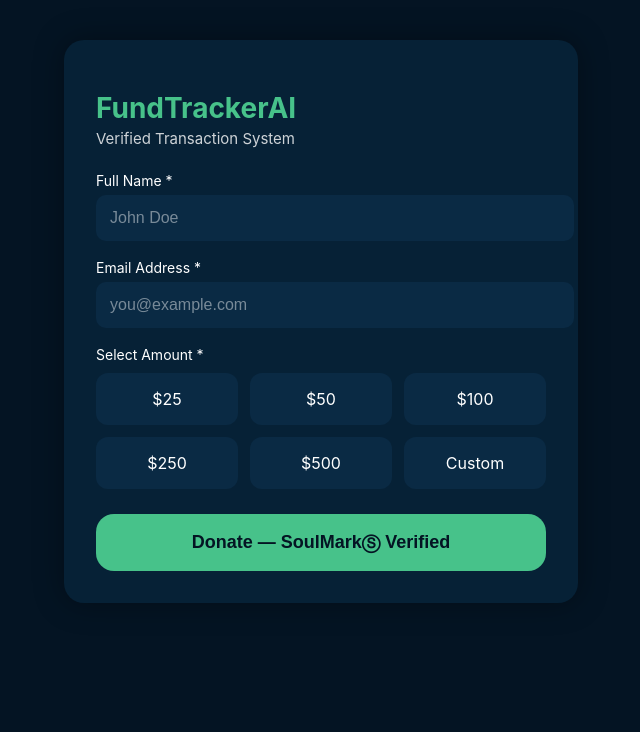
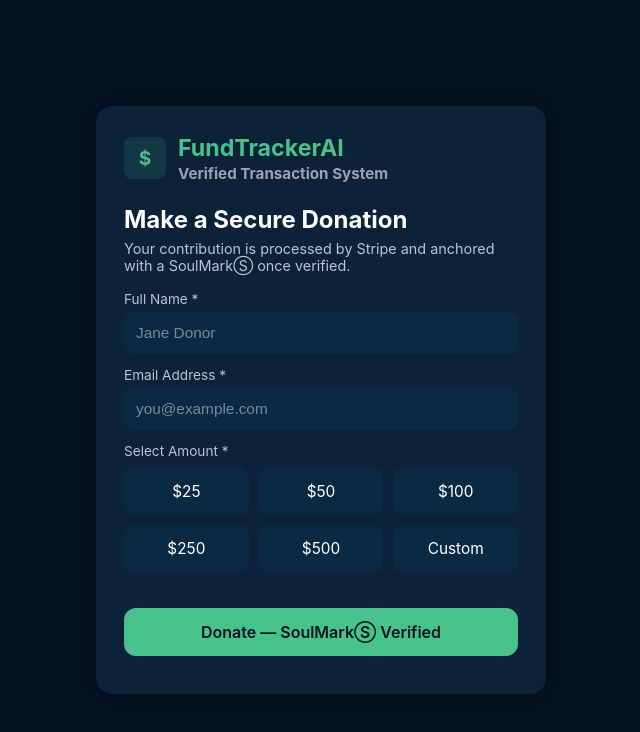
Before and after one commit to AdrianTRUFiT/fundtrackerai-, a plain HTML site: page public/index.html in a window 1280 px wide. Shown: the whole page, without its empty margins (319-959 px from the left). Drawn offline with Linux system fonts and the light colour scheme.

Commit message:
Update index.html

```diff
--- a/public/index.html
+++ b/public/index.html
@@ -2,147 +2,36 @@
 <html lang="en">
 <head>
   <meta charset="UTF-8" />
+  <title>FundTrackerAI — Donate</title>
   <meta name="viewport" content="width=device-width, initial-scale=1.0" />
-<title>FundTrackerAI — Donate</title>
-
-<style>
-/* ------------------------------------------------ */
-/* GLOBAL STYLING                                   */
-/* ------------------------------------------------ */
-body {
-  margin: 0;
-  padding: 0;
-  background: #041423;
-  font-family: "Inter", sans-serif;
-  color: white;
-  display: flex;
-  justify-content: center;
-  align-items: flex-start;
-  min-height: 100vh;
-  padding: 40px 20px;
-}
-
-.container {
-  width: 100%;
-  max-width: 450px;
-  background: #062136;
-  padding: 32px;
-  border-radius: 20px;
-  box-shadow: 0 0 30px rgba(0,0,0,0.35);
-}
-
-/* ------------------------------------------------ */
-/* HEADERS                                          */
-/* ------------------------------------------------ */
-h1 {
-  font-size: 28px;
-  margin-bottom: 0;
-  color: #47C28A;
-}
-
-.subtext {
-  font-size: 15px;
-  margin-top: 4px;
-  margin-bottom: 24px;
-  opacity: 0.8;
-}
-
-/* ------------------------------------------------ */
-/* FORM                                             */
-/* ------------------------------------------------ */
-label {
-  font-size: 14px;
-  margin-bottom: 6px;
-  display: block;
-}
-
-input {
-  width: 100%;
-  padding: 14px;
-  border-radius: 10px;
-  border: none;
-  font-size: 16px;
-  margin-bottom: 18px;
-  background: #0A2A44;
-  color: white;
-}
-
-input::placeholder {
-  color: rgba(255,255,255,0.45);
-}
-
-/* ------------------------------------------------ */
-/* DONATION AMOUNT GRID                             */
-/* ------------------------------------------------ */
-.amount-grid {
-  display: grid;
-  grid-template-columns: repeat(3, 1fr);
-  gap: 12px;
-  margin-top: 10px;
-  margin-bottom: 25px;
-}
-
-.amount-btn {
-  padding: 14px 10px;
-  border-radius: 12px;
-  background: #0A2A44;
-  text-align: center;
-  font-size: 16px;
-  cursor: pointer;
-  transition: 0.2s;
-  border: 2px solid transparent;
-}
-
-.amount-btn.active {
-  background: #F8BC07;
-  color: #041423;
-  border-color: #F8BC07;
-  font-weight: bold;
-}
-
-/* ------------------------------------------------ */
-/* DONATE BUTTON                                    */
-/* ------------------------------------------------ */
-#donateBtn {
-  width: 100%;
-  padding: 18px;
-  background: #47C28A;
-  color: #041423;
-  font-size: 18px;
-  border-radius: 18px;
-  border: none;
-  cursor: pointer;
-  font-weight: 600;
-  transition: 0.25s;
-}
-
-#donateBtn:hover {
-  background: #3EB17C;
-}
-
-/* ------------------------------------------------ */
-/* CUSTOM AMOUNT                                    */
-/* ------------------------------------------------ */
-#customAmountWrapper {
-  display: none;
-}
-</style>
+  <link rel="stylesheet" href="styles.css" />
 </head>
 
 <body>
+  <div class="app-shell">
+    <div class="card card--narrow">
 
-<div class="container">
+      <div class="brand-row">
+        <div class="brand-mark">$</div>
+        <div>
+          <h1>FundTrackerAI</h1>
+          <h2>Verified Transaction System</h2>
+        </div>
+      </div>
 
-  <h1>FundTrackerAI</h1>
-  <div class="subtext">Verified Transaction System</div>
+      <h2>Make a Secure Donation</h2>
+      <p class="subtext">
+        Your contribution is processed by Stripe and anchored with a SoulMarkⓈ
+        once verified.
+      </p>
 
-  <label>Full Name *</label>
-  <input id="name" type="text" placeholder="John Doe" />
+      <label class="label">Full Name *</label>
+      <input id="name" type="text" placeholder="Jane Donor" />
 
-  <label>Email Address *</label>
+      <label class="label">Email Address *</label>
       <input id="email" type="email" placeholder="you@example.com" />
 
-  <label>Select Amount *</label>
+      <label class="label">Select Amount *</label>
 
       <div class="amount-grid">
         <div class="amount-btn" data-value="25">$25</div>
@@ -153,57 +42,62 @@
         <div class="amount-btn" data-value="custom">Custom</div>
       </div>
 
-  <div id="customAmountWrapper">
-    <input id="customAmount" type="number" placeholder="Enter custom amount" min="1" />
+      <div id="customAmountWrapper" style="display:none;">
+        <input id="customAmount" type="number" min="1" placeholder="Enter custom amount (USD)" />
       </div>
 
-  <button id="donateBtn">Donate — SoulMarkⓈ Verified</button>
+      <button id="donateBtn" class="btn-primary">
+        Donate — SoulMarkⓈ Verified
+      </button>
 
+      <p id="donateStatus" class="small-label" style="margin-top:10px;"></p>
+    </div>
   </div>
 
+  <script>
+    const BACKEND_URL = "https://fundtrackerai.onrender.com";
 
-<script>
-// ----------------------
-// HANDLE AMOUNT SELECTION
-// ----------------------
     let selectedAmount = null;
 
+    // Amount selection
     document.querySelectorAll(".amount-btn").forEach(btn => {
       btn.addEventListener("click", () => {
         document.querySelectorAll(".amount-btn").forEach(b => b.classList.remove("active"));
         btn.classList.add("active");
 
-    const value = btn.getAttribute("data-value");
-
-    if (value === "custom") {
+        const val = btn.getAttribute("data-value");
+        if (val === "custom") {
           document.getElementById("customAmountWrapper").style.display = "block";
           selectedAmount = null;
         } else {
           document.getElementById("customAmountWrapper").style.display = "none";
-      selectedAmount = parseInt(value);
+          selectedAmount = parseInt(val, 10);
         }
       });
     });
 
-// ----------------------
-// DONATE BUTTON HANDLER
-// ----------------------
+    // Donate handler
     document.getElementById("donateBtn").addEventListener("click", async () => {
+      const statusEl = document.getElementById("donateStatus");
+      statusEl.textContent = "";
 
       const name = document.getElementById("name").value.trim();
       const email = document.getElementById("email").value.trim();
-  const customAmt = document.getElementById("customAmount").value;
+      const customAmt = document.getElementById("customAmount").value.trim();
 
       let amountToSend = selectedAmount;
+      if (!amountToSend && customAmt) {
+        amountToSend = parseInt(customAmt, 10);
+      }
 
-  if (!amountToSend && customAmt) amountToSend = parseInt(customAmt);
-
-  if (!name || !email || !amountToSend) {
-    alert("Please complete all fields and choose an amount.");
+      if (!name || !email || !amountToSend || amountToSend < 1) {
+        statusEl.textContent = "Please enter your name, email, and a valid amount.";
         return;
       }
 
-  const res = await fetch("https://fundtrackerai.onrender.com/create-checkout-session", {
+      try {
+        statusEl.textContent = "Connecting to Stripe...";
+        const res = await fetch(`${BACKEND_URL}/create-checkout-session`, {
           method: "POST",
           headers: { "Content-Type": "application/json" },
           body: JSON.stringify({
@@ -214,14 +108,21 @@
         });
 
         const data = await res.json();
-
         if (data.url) {
+          // Store basic context before redirecting
+          try {
+            localStorage.setItem("fta_name", name);
+            localStorage.setItem("fta_email", email);
+          } catch (e) {}
           window.location = data.url;
         } else {
-    alert("Error creating donation session.");
+          statusEl.textContent = "Error creating Stripe session.";
+        }
+      } catch (err) {
+        console.error(err);
+        statusEl.textContent = "Network error creating donation session.";
       }
     });
   </script>
-
 </body>
 </html>
```
Lines whose indentation alone changed are shown as unchanged.
